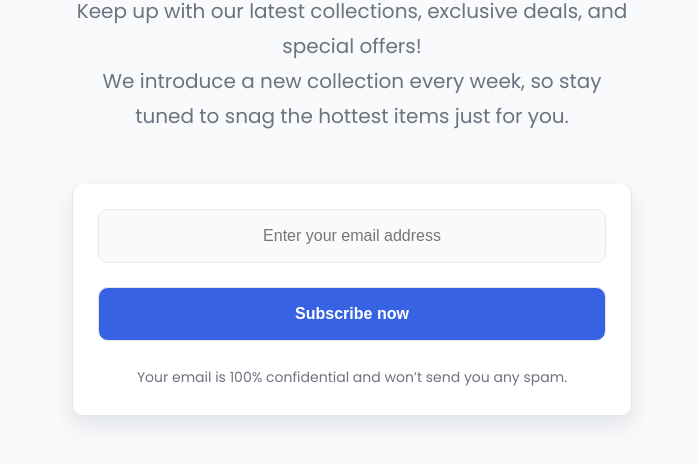
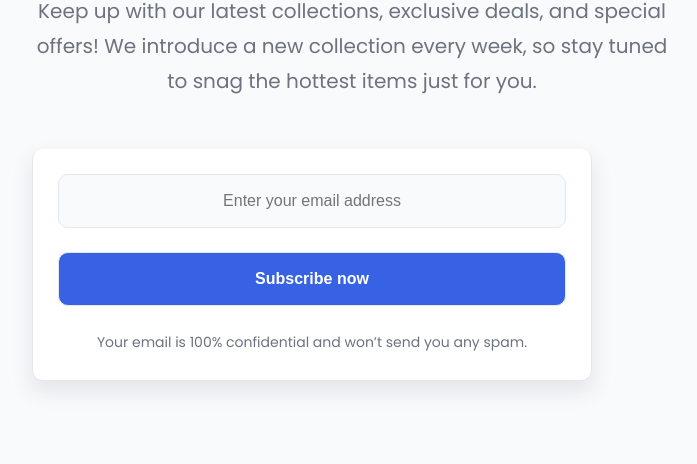
Before and after one commit to arman-anm/Join-Our-Newsletter, a plain HTML site: page index.html in a window 1280 px wide. Shown: the part 234-698 px from the top of the page, without its empty margins (288-985 px from the left). Drawn offline with Linux system fonts and the light colour scheme.

Commit message:
added media query for 1024px

```diff
--- /dev/null
+++ b/css/min-width-1024px.css
@@ -0,0 +1,8 @@
+@media (min-width: 1024px) {
+  body {
+    max-width: 720px;
+  }
+  .form-section {
+    max-width: 560px;
+  }
+}
--- a/index.html
+++ b/index.html
@@ -6,6 +6,7 @@
     <link rel="shortcut icon" href="assets/favicon.png" type="image/x-icon" />
     <link rel="stylesheet" href="./css/reset.css" />
     <link rel="stylesheet" href="./css/main.css" />
+    <link rel="stylesheet" href="./css/min-width-1024px.css">
     <title>Join Our Newsletter by Abu Naser Muhammad Arman</title>
   </head>
   <body>
@@ -17,7 +18,6 @@
       <h2>
         Keep up with our latest collections, exclusive deals, and special
         offers!
-        <br>
         We introduce a new collection every week, so stay tuned to snag
         the hottest items just for you.
       </h2>
```
